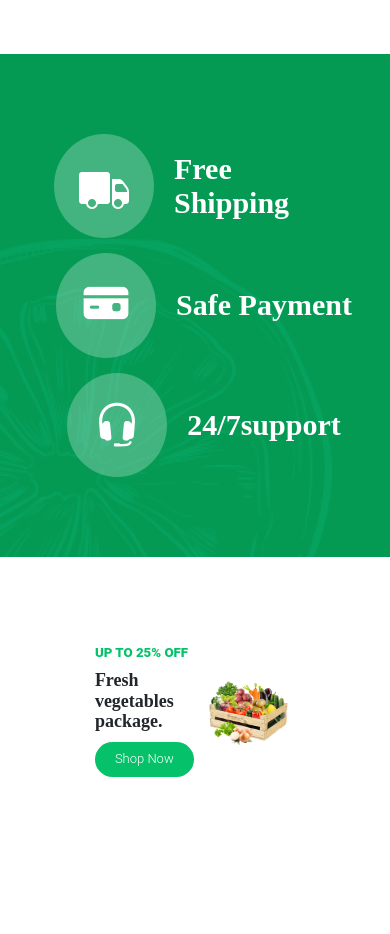
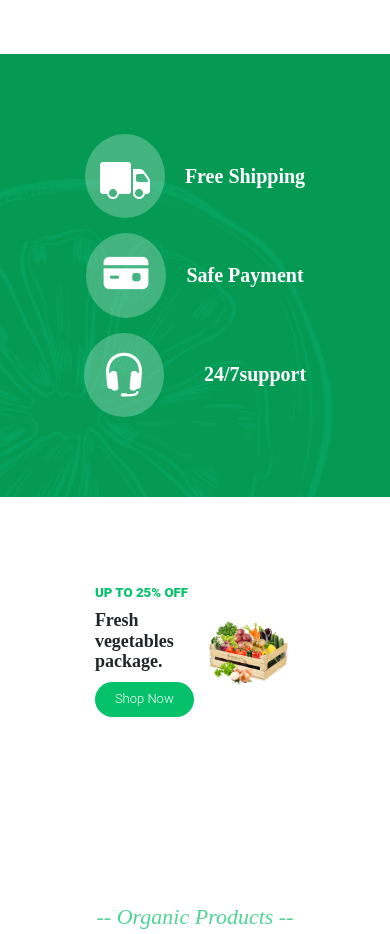
Before and after one commit to Ibrahim-Ghazaly/Organica-E-commerce, a plain HTML site: page index.html in a window 390 px wide. Shown: the part 940-1874 px from the top of the page. Drawn offline with Linux system fonts and the light colour scheme.

Commit message:
some changes

```diff
--- a/assets/css/main.css
+++ b/assets/css/main.css
@@ -562,7 +562,7 @@ body {
 }
  .service .container{
   display: grid;
-  grid-template-columns: repeat(auto-fill,minmax(300px,1fr));;
+  grid-template-columns: repeat(auto-fill,minmax(280px,1fr));;
   gap:15px;
 
 }
@@ -579,6 +579,7 @@ body {
  border-radius: 50%;
  background-color: var(--white_25);
 
+
 }
 
 
@@ -587,18 +588,38 @@ body {
    font-size: var(--fs-1);
    text-transform: capitalize;
 
+
  }
 
  /* media query  */
 
+ @media (max-width: 992px) {
+  .service .container .service-item:last-child .service-title{
+    padding-left: 30px;
+
+  }
+ }
+
+
  @media (max-width: 768px) {
-  .service .container .service-item .service-.title{
-
+  .service .container .service-item .service-img{
+    padding: 15px;
+  }
+  .service .container .service-item .service-title{
     font-size: var(--fs-3);
 
 
   }
- }
+
+  .service .container .service-item:last-child .service-title{
+    padding-left: 20px;
+
+  }
+
+ }
+
+
+
 
  /* start offers */
   .offers{
@@ -1173,10 +1194,10 @@ font-size: var(--fs-8);
     @media (max-width: 567px) {
 
       .top-products .cards .product-card figure .product-btn.wishlist{
-        right:25%;
+        right:5%;
       }
       .top-products .cards .product-card figure .product-btn.quick-view{
-        left:25%;
+        left:5%;
       }
 
 
```
